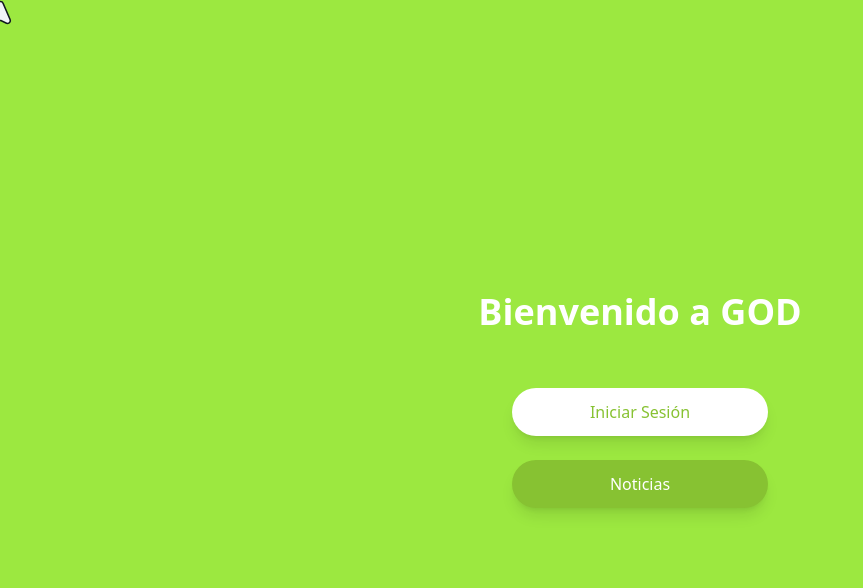
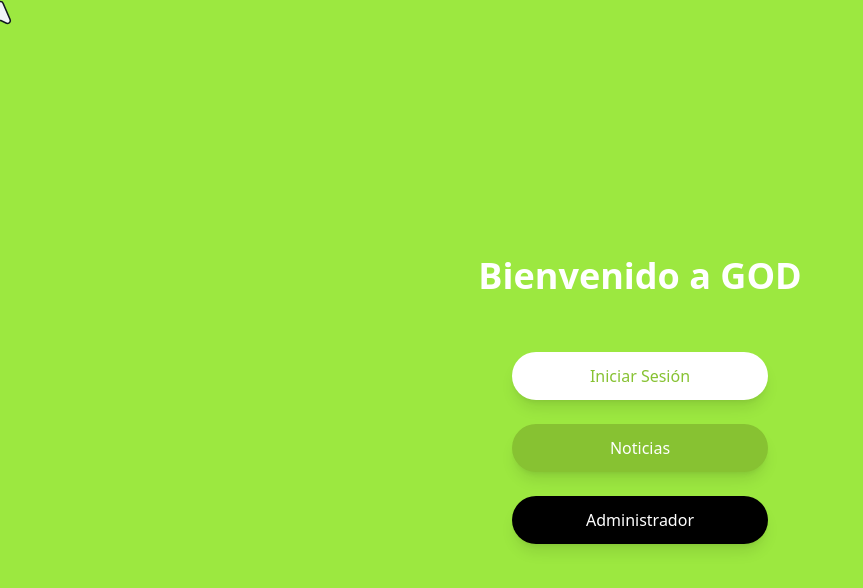
Before and after one commit to Juan-Lozano-M/GODPROYECTO, a React (Vite) app: page / in a window 1280 px wide. Shown: the top 588 px of the page, without its empty margins (0-863 px from the left). Built offline with nearby package versions, Linux system fonts and the light colour scheme.

Commit message:
Boton admin

```diff
--- a/src/App.jsx
+++ b/src/App.jsx
@@ -24,6 +24,12 @@ function App() {
           Noticias
         </button>
       </Link>
+
+      <Link to="/home">
+        <button className="w-64 py-3 bg-[#000000] text-white rounded-full shadow-lg hover:shadow-xl transition-all duration-300">
+          Administrador
+        </button>
+      </Link>
     </div>
   );
 }
```
